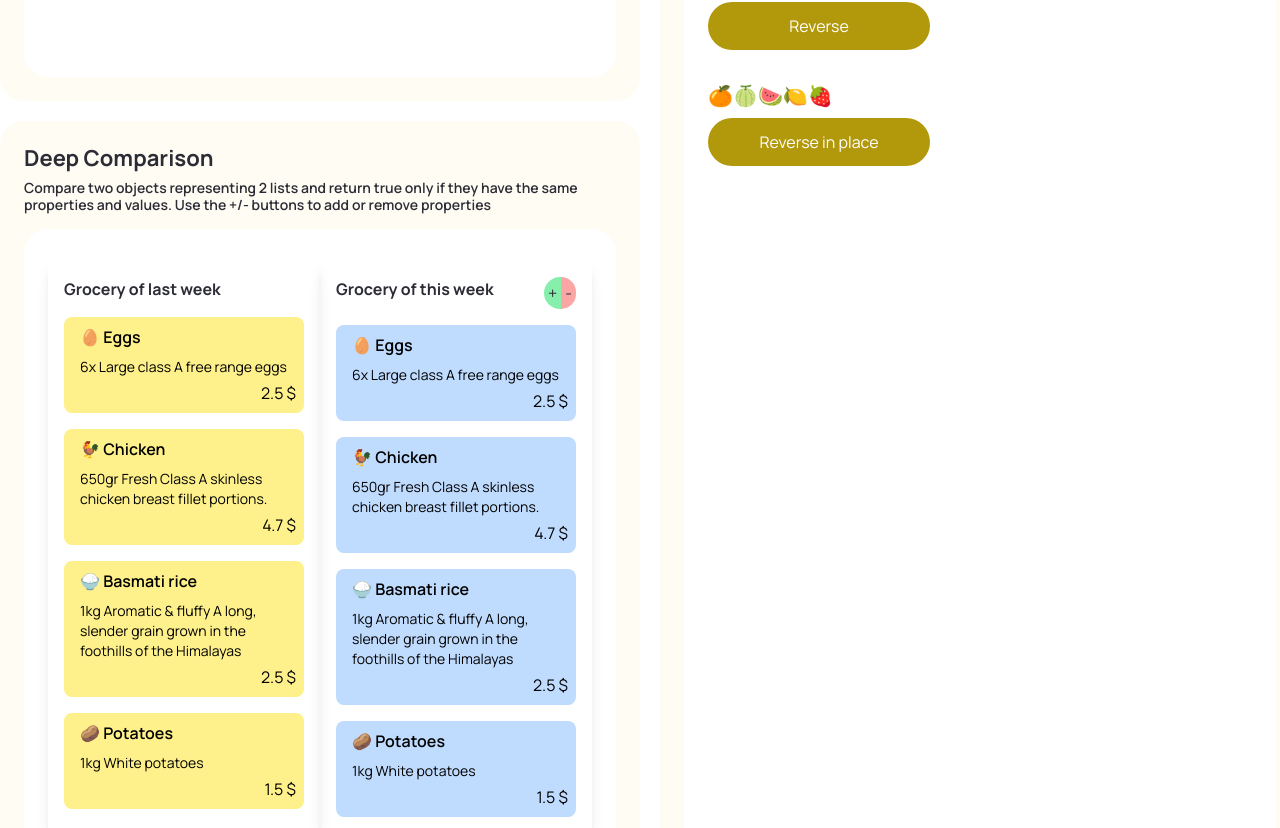
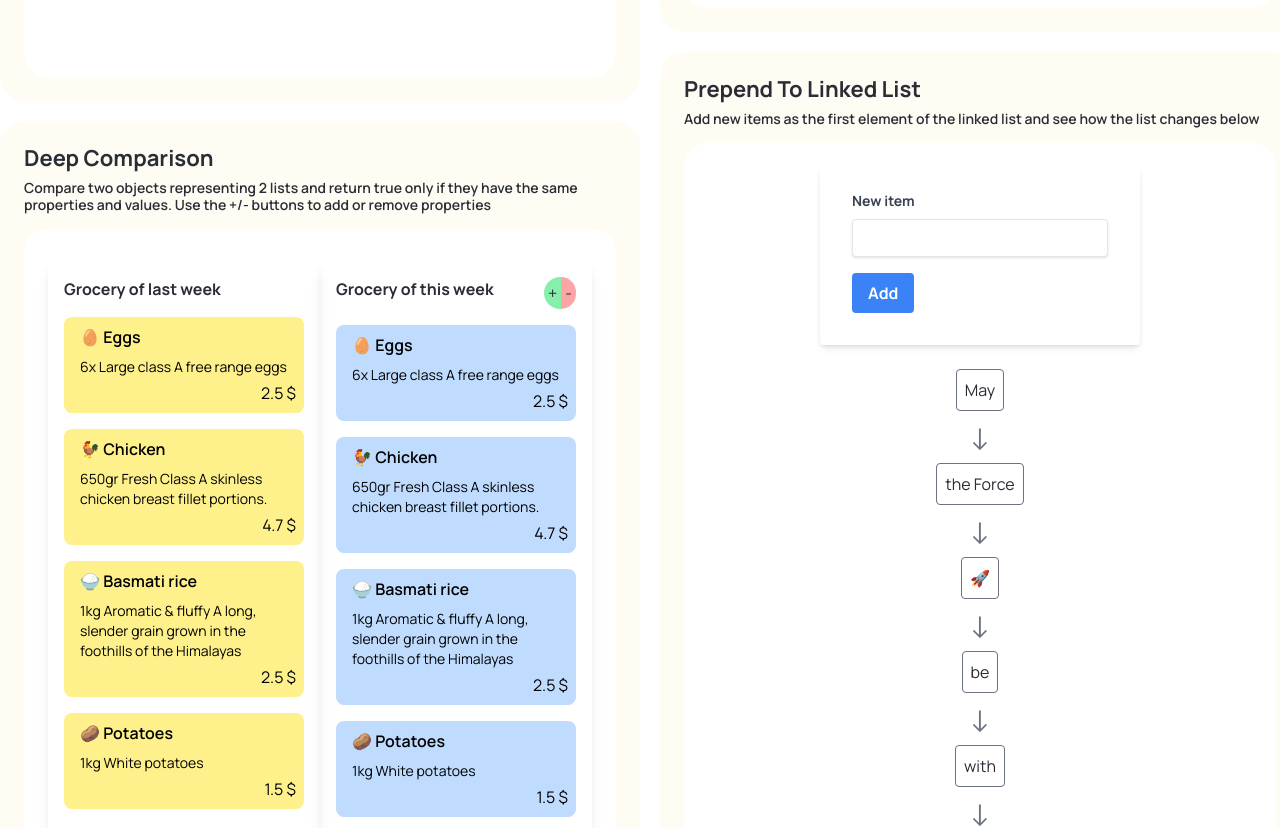
Before and after one commit to jon-oscar/eloquent-js, a Next.js app: page /chapter4 in a window 1280 px wide. Shown: the part 1602-2430 px from the top of the page. Built offline with nearby package versions, Linux system fonts and the light colour scheme.

Commit message:
Add JAlist

```diff
--- /dev/null
+++ b/components/exercises/chapter-4-jon/list/JAList.tsx
@@ -0,0 +1,94 @@
+import { ReactNode, useState } from 'react';
+import { JList } from './JList';
+import jArrayToList from './jArrayToList';
+import jPrepend from './jPrepend';
+
+/**
+ * Recursively renders a linked list of React nodes connected by arrows.
+ * @param list The linked list to render.
+ * @returns A React node representing the linked list.
+ */
+function ListNode({ list }: { list: JList<ReactNode> | null }): ReactNode {
+  if (list === null) return null;
+  return (
+    <>
+      <div role='listitem' className='m-2 rounded border border-gray-500 p-2'>
+        {list.value}
+      </div>
+      {list.rest && (
+        <>
+          <div className='text-3xl text-gray-500'>&darr;</div>{' '}
+          <ListNode list={list.rest} />
+        </>
+      )}
+    </>
+  );
+}
+
+export const INITIAL_LIST_ITEMS = [
+  'May',
+  'the Force',
+  '🚀',
+  'be',
+  'with',
+  'you 🫵',
+];
+
+/**
+ * Renders a linked list of items and a form to prepend new items to the list.
+ * @returns A React node representing the linked list.
+ */
+export default function JAList(): ReactNode {
+  const [list, setList] = useState(jArrayToList(INITIAL_LIST_ITEMS));
+  const [newItem, setNewItem] = useState('');
+
+  const handleAddItem = (e: React.FormEvent) => {
+    e.preventDefault();
+    if (newItem.trim() !== '') {
+      setList((prevList) => {
+        const newList = jPrepend(newItem, prevList);
+        setNewItem('');
+        return newList;
+      });
+    }
+  };
+
+  return (
+    <div className='flex flex-col items-center' data-testid='j-a-list'>
+      {/* Input form */}
+      <div className='w-full max-w-xs'>
+        <form
+          onSubmit={handleAddItem}
+          className='mb-4 rounded bg-white px-8 pb-8 pt-6 shadow-md'
+        >
+          <div className='mb-4'>
+            <label
+              htmlFor='newItem'
+              className='mb-2 block text-sm font-bold text-gray-700'
+            >
+              New item
+            </label>
+            <input
+              className='w-full appearance-none rounded border px-3 py-2 leading-tight text-gray-700 shadow focus:outline-none'
+              type='text'
+              id='newItem'
+              value={newItem}
+              onChange={(e) => setNewItem(e.target.value)}
+            />
+          </div>
+          <div className='flex items-center justify-between'>
+            <button
+              className='rounded bg-blue-500 px-4 py-2 font-bold text-white hover:bg-blue-700 focus:outline-none'
+              type='submit'
+            >
+              Add
+            </button>
+          </div>
+        </form>
+      </div>
+
+      {/* List */}
+      <ListNode list={list} />
+    </div>
+  );
+}
--- a/constants/chapter.json
+++ b/constants/chapter.json
@@ -129,8 +129,8 @@
       },
       {
         "id": 3,
-        "title": " ",
-        "details": "This is my solution for..."
+        "title": "Prepend to linked list",
+        "details": "Add new items as the first element of the linked list and see how the list changes below"
       }
     ]
   },
--- a/pages/chapter4.tsx
+++ b/pages/chapter4.tsx
@@ -1,6 +1,7 @@
 import Layout from '@/components/Layout';
 import PageCard from '@/components/PageCard';
 import JArrayReversion from '@/components/exercises/chapter-4-jon/arrayReversion/JArrayReversion';
+import JAList from '@/components/exercises/chapter-4-jon/list/JAList';
 import JSumRange from '@/components/exercises/chapter-4-jon/range/JSumRange';
 import CityList from '@/components/exercises/chapter-4-oscar/AList/CityList';
 import DeepComparison from '@/components/exercises/chapter-4-oscar/DeepComparison/DeepComparison';
@@ -77,6 +78,12 @@ export default function Chapter4() {
                   details={devJon[1].details}
                   code={() => <JArrayReversion />}
                 />
+                <PageCard
+                  id={devJon[2].id}
+                  title={devJon[2].title}
+                  details={devJon[2].details}
+                  code={() => <JAList />}
+                />
               </>
             )}
           </div>
```
Also changed, not shown: 2 other files (tests, documents, lock files or other folders).
